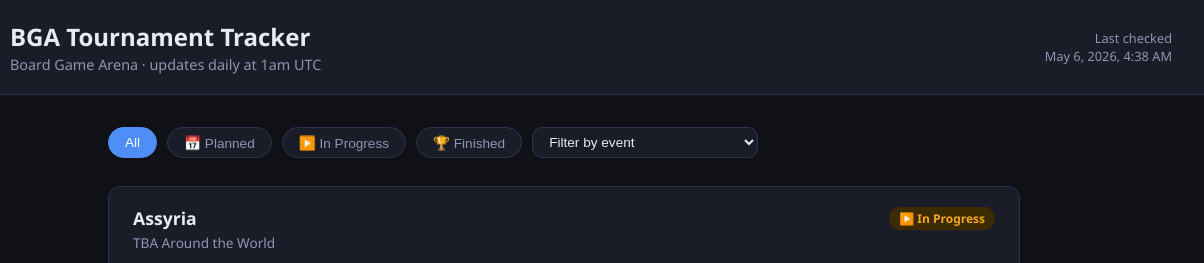
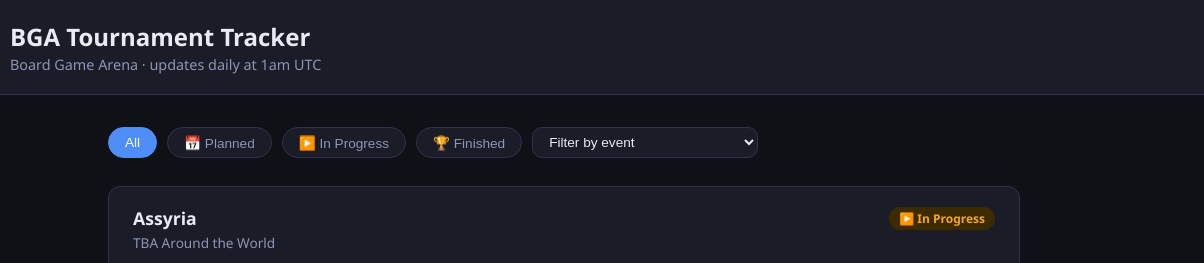
Before and after one commit to stopherjones/BGA-tournaments, a website: page index.html in a window 1280 px wide. Shown: the top 263 px of the page, 76-1280 px from the left. Drawn offline with Linux system fonts and the light colour scheme.

Commit message:
removed last checked

```diff
--- a/index.html
+++ b/index.html
@@ -42,7 +42,6 @@
     header h1 { font-size: 1.5rem; font-weight: 700; }
     header .logo { font-size: 2rem; }
     header .subtitle { color: var(--muted); font-size: 0.9rem; margin-top: 2px; }
-    header .last-updated { margin-left: auto; font-size: 0.8rem; color: var(--muted); text-align: right; }
 
     main { max-width: 960px; margin: 0 auto; padding: 32px 24px; }
 
@@ -208,7 +207,6 @@
     <h1>BGA Tournament Tracker</h1>
     <div class="subtitle">Board Game Arena · updates daily at 1am UTC</div>
   </div>
-  <div class="last-updated" id="last-updated"></div>
 </header>
 
 <main>
@@ -254,18 +252,6 @@
     .then(r => r.json())
     .then(data => {
       allTournaments = data.tournaments;
-
-      // Last-updated timestamp (most recent check across all tournaments)
-      const dates = allTournaments
-        .map(t => t.last_checked)
-        .filter(Boolean)
-        .sort();
-      if (dates.length) {
-        const d = new Date(dates[dates.length - 1]);
-        document.getElementById('last-updated').innerHTML =
-          `Last checked<br>${d.toLocaleString(undefined, { dateStyle: 'medium', timeStyle: 'short' })}`;
-      }
-
       initTitleFilter();
       render();
     })
@@ -307,9 +293,6 @@
     const status   = t.status || 'unknown';
     const icon     = STATUS_ICON[status];
     const label    = STATUS_TEXT[status];
-    const checked  = t.last_checked
-      ? new Date(t.last_checked).toLocaleString(undefined, { dateStyle: 'short', timeStyle: 'short' })
-      : 'never';
 
     let rankingSection = '';
     if (t.participants && t.participants.length > 0) {
--- a/scripts/scrape.js
+++ b/scripts/scrape.js
@@ -38,7 +38,6 @@
       tournament.participants = result.participants;
       tournament.game_name    = result.game_name || tournament.game_name;
       tournament.title        = result.title     || tournament.title;
-      tournament.last_checked = new Date().toISOString();
 
       console.log(`  Status: ${result.status} | Players: ${result.participants.length}`);
 
@@ -79,7 +78,7 @@
     const existing = byId.get(id);
 
     if (!existing) {
-      const t = { id, url, last_status: null, last_checked: null, status: null, participants: [] };
+      const t = { id, url, last_status: null, status: null, participants: [] };
       data.tournaments.push(t);
       byId.set(id, t);
     } else if (!existing.url) {
```
